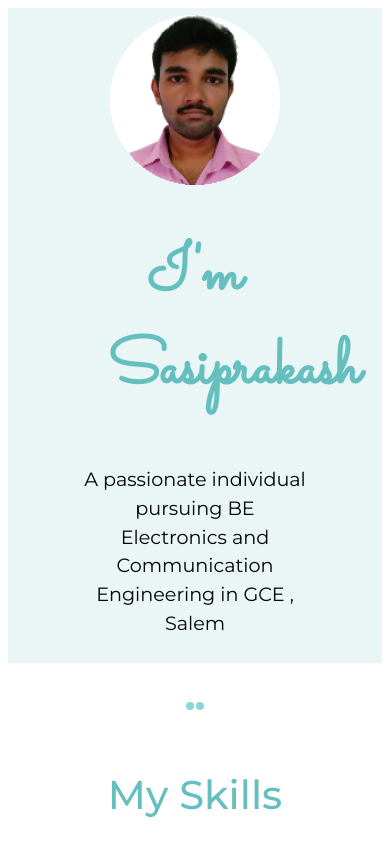
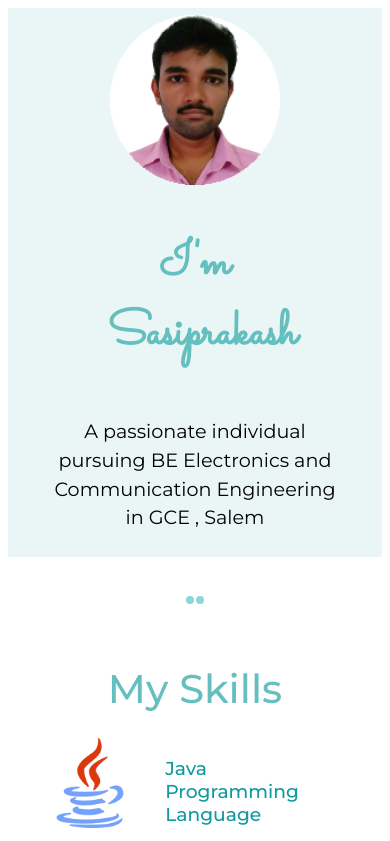
Before and after one commit to Sasiprakash19/personal_website, a plain HTML site: page index.html in a window 390 px wide. Shown: the top 841 px of the page. Drawn offline with Linux system fonts and the light colour scheme.

Commit message:
Update styles.css

```diff
--- a/styles.css
+++ b/styles.css
@@ -145,6 +145,12 @@ a:hover{
     .webImage,.javaImage{
         width:30%;
     }
+    .profilePara{
+        width:80%;
+    }
+    h1{
+        font-size: 3rem;
+    }
 }
 
 
```
